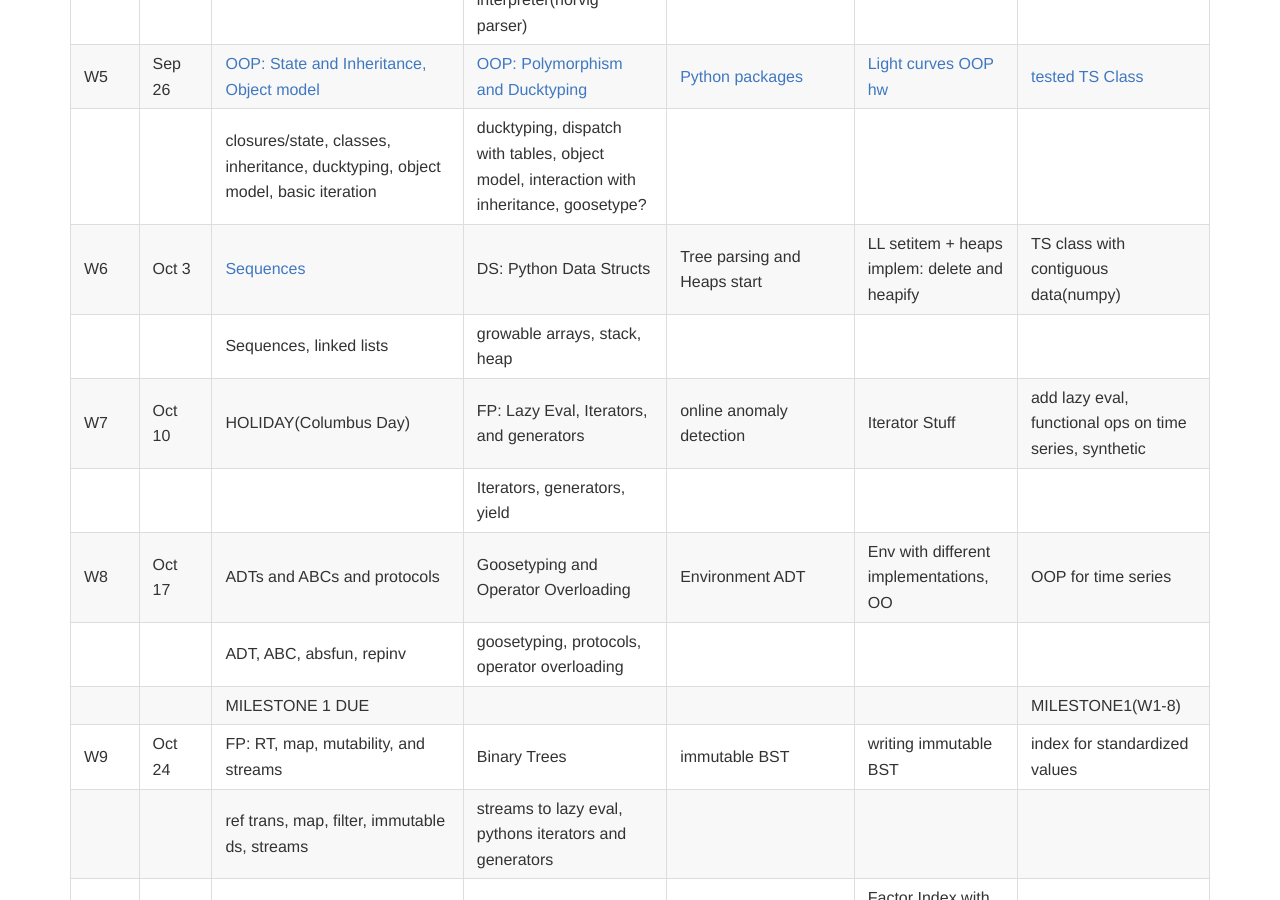
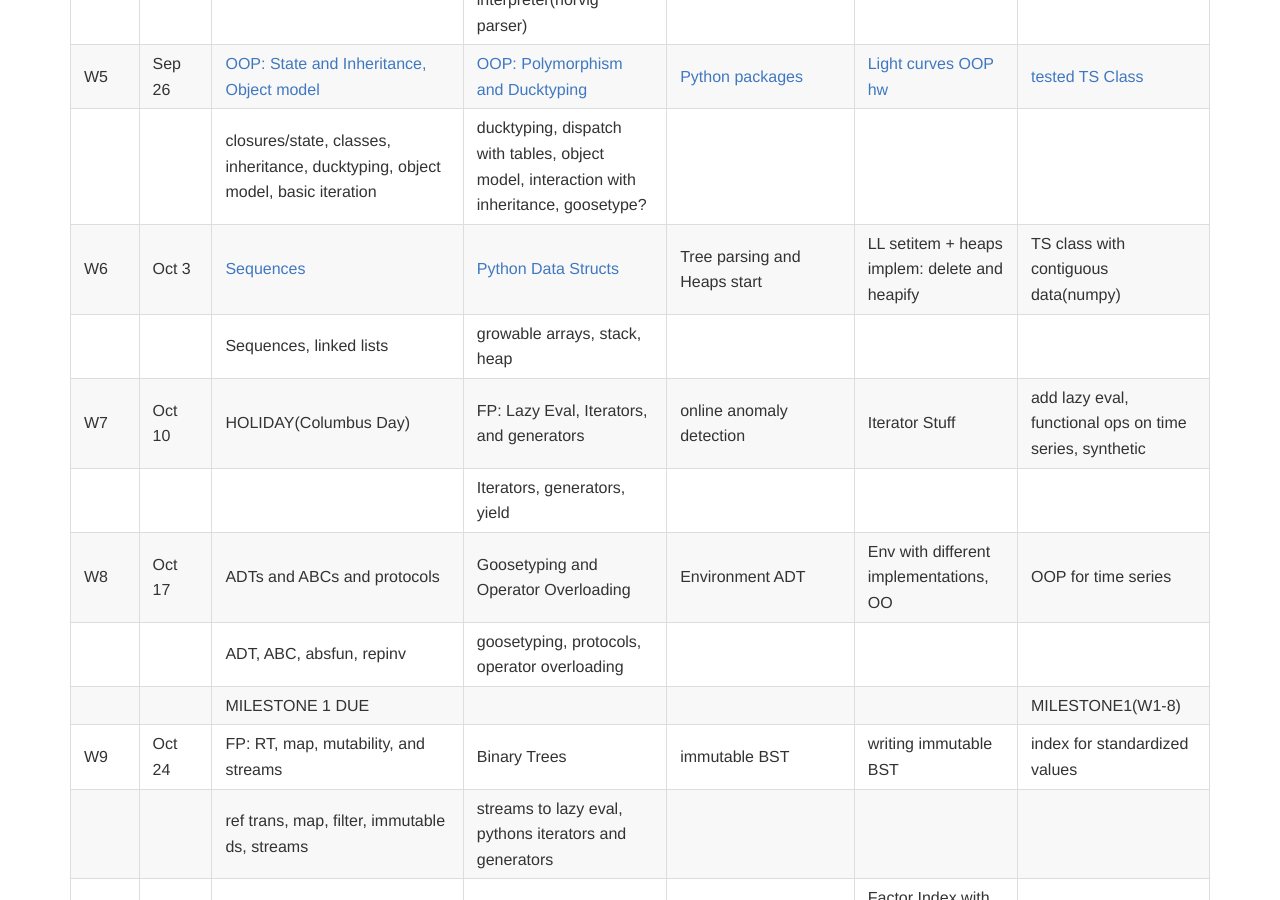
Before and after one commit to iacs-cs207/cs207-2016, a Jekyll site: the page built from schedule.md, in a window 1280 px wide and 900 px high, scrolled down 692 px. Built offline with Jekyll 4.4.1, drawn with Linux system fonts in a browser that asks for light colours; nearby versions of some CDN libraries; Markdown is read by kramdown in place of the engine named in the settings.

```diff
--- a/schedule.md
+++ b/schedule.md
@@ -14,7 +14,7 @@ layout: default
 |      |            | doctests, py.test, why test, TDD  | environments, functional vs imperative styles, a simple lisp interpreter(norvig parser) | tests and CI and package     | tests and CI and package                    |                                          |
 | W5   | Sep 26     | [OOP: State and Inheritance, Object model](https://github.com/iacs-cs207/cs207-2016/blob/master/lectures/OOP.ipynb) | [OOP: Polymorphism and Ducktyping](https://github.com/iacs-cs207/cs207-2016/blob/master/lectures/DuckPoly.ipynb)         | [Python packages](https://github.com/iacs-cs207/cs207-2016/blob/master/labs/lab5.ipynb)  | [Light curves OOP hw](https://github.com/iacs-cs207/cs207-2016/blob/master/homeworks/hw5.ipynb)                      | [tested TS Class](https://iacs-cs207.github.io/cs207-2016/projects/project1.html)                          |
 |      |            | closures/state, classes, inheritance, ducktyping, object model, basic iteration | ducktyping, dispatch with tables, object model, interaction with inheritance, goosetype? |                                          |                                          |                                          |
-| W6   | Oct 3      | [Sequences](https://github.com/iacs-cs207/cs207-2016/blob/master/lectures/Sequences.ipynb) | DS: Python Data Structs                         | Tree parsing and Heaps start             | LL setitem + heaps implem: delete and heapify | TS class with contiguous data(numpy)     |
+| W6   | Oct 3      | [Sequences](https://github.com/iacs-cs207/cs207-2016/blob/master/lectures/Sequences.ipynb) | [Python Data Structs](https://github.com/iacs-cs207/cs207-2016/blob/master/lectures/Lists.ipynb)                         | Tree parsing and Heaps start             | LL setitem + heaps implem: delete and heapify | TS class with contiguous data(numpy)     |
 |      |            | Sequences, linked lists | growable arrays,  stack, heap |                                          |                                          |                                          |
 | W7   | Oct 10     | HOLIDAY(Columbus Day)                    | FP: Lazy Eval, Iterators, and generators                 | online anomaly detection                   | Iterator Stuff                            | add lazy eval, functional ops on time series, synthetic            |
 |      |            |                                          | Iterators, generators, yield                             |                                          |                                          |                                          |
```
